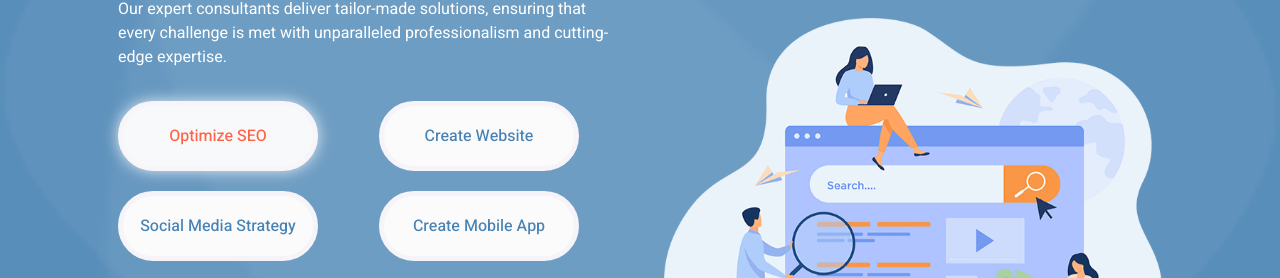
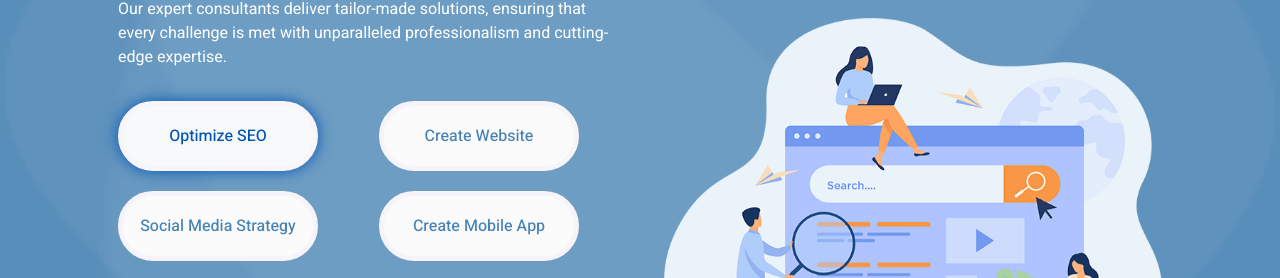
Before and after one commit to Mahdi959/insightlinked_website_opensource, a plain HTML site: page index.html in a window 1280 px wide. In both pictures the pointer is over the link "Optimize SEO". Shown: the part 459-737 px from the top of the page. Drawn offline with nearby package versions, Linux system fonts and the light colour scheme.

Commit message:
theme color change done

```diff
--- a/css/style.css
+++ b/css/style.css
@@ -638,8 +638,8 @@ h6,
 
 .custom-btn:hover {
     background-color: #f8f9fa; /* Hover effect for background */
-    color: #ff6347; /* Text color change on hover */
-    box-shadow: 0 0 15px rgba(255, 255, 255, 0.8); /* Glowing button effect */
+    color: #0056b3; /* Text color change on hover */
+    box-shadow: 0 0 15px #0056b3; /* Glowing button effect */
     text-shadow: 0 0 15px rgba(255, 255, 255, 1), 0 0 25px rgba(255, 255, 255, 0.7); /* Stronger glow on hover */
 }
 
```
